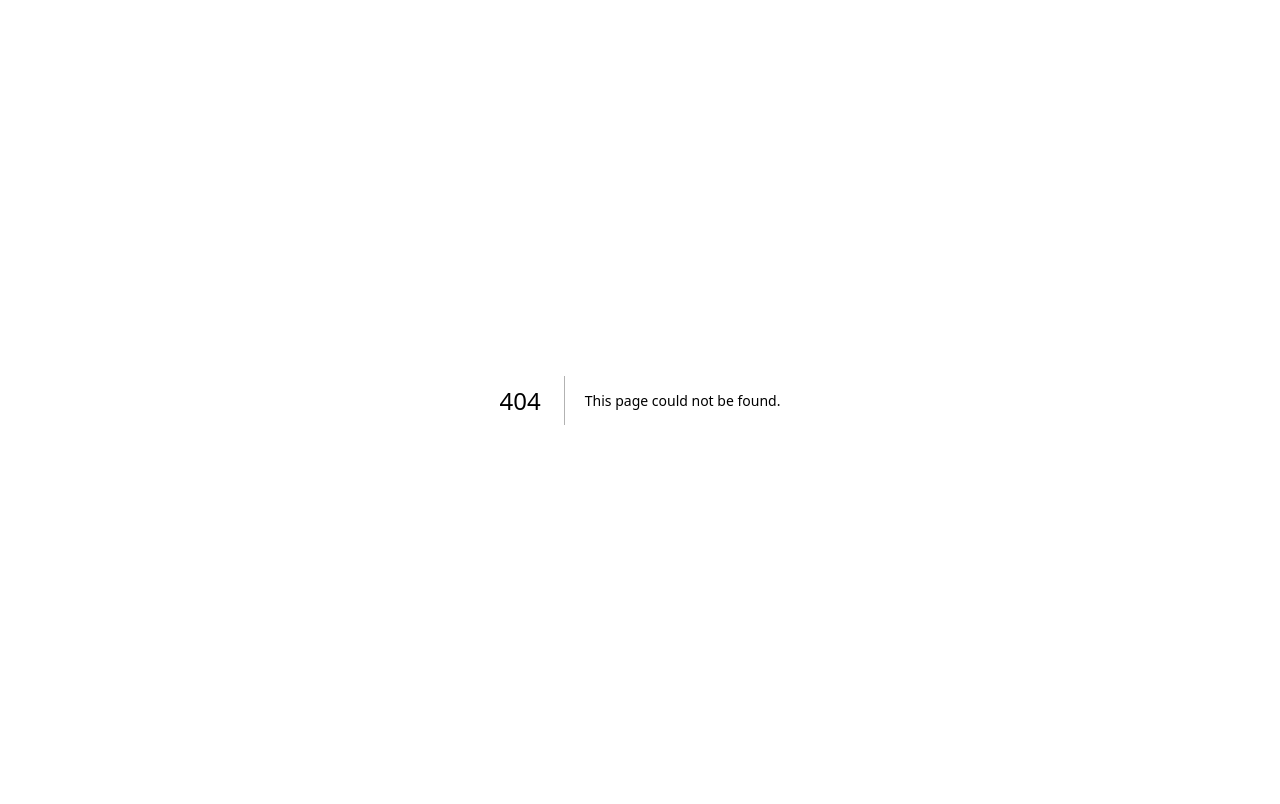
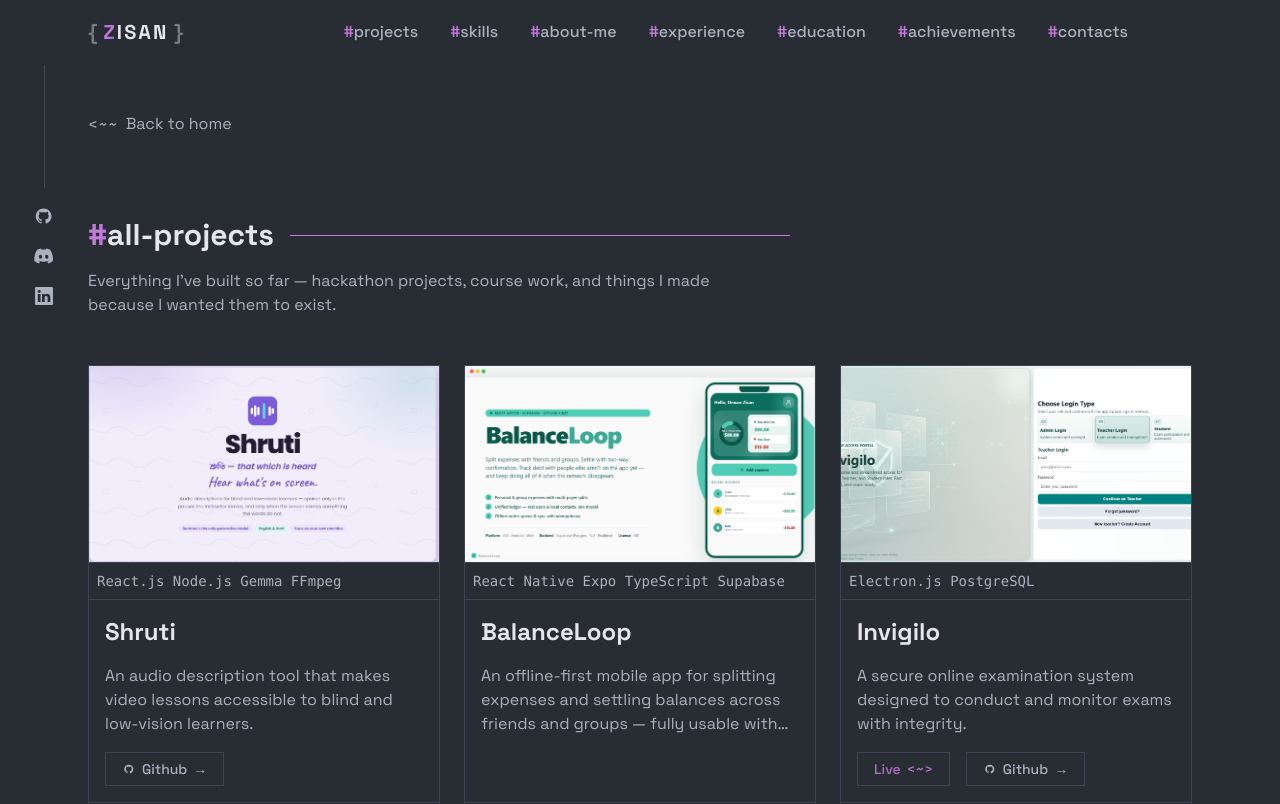
Before and after one commit to ripWr3ncH/zisan-portfolio, a Next.js app: page /projects in a window 1280 px wide. Before the commit this address had no page. Shown: the top 804 px of the page. Built offline with nearby package versions, Linux system fonts and the light colour scheme.

Commit message:
feat: show 6 featured projects with a view-all projects page
The projects section now renders the first 6 projects and links to a
new /projects route listing all of them. Navbar and Footer resolve
section anchors against the current pathname so they route home from
a sub-page.

```diff
--- /dev/null
+++ b/src/app/projects/page.tsx
@@ -0,0 +1,36 @@
+import type { Metadata } from "next";
+import Link from "next/link";
+import Navbar from "@/components/layout/Navbar";
+import Footer from "@/components/layout/Footer";
+import SidebarSocials from "@/components/layout/SidebarSocials";
+import AllProjects from "@/components/sections/AllProjects";
+import { siteConfig } from "@/data/siteConfig";
+
+export const metadata: Metadata = {
+  title: `Projects | ${siteConfig.fullName}`,
+  description: `All projects built by ${siteConfig.fullName} — web apps, mobile apps, compilers, IoT and DevOps work.`,
+};
+
+export default function ProjectsPage() {
+  return (
+    <div className="relative flex min-h-screen w-full flex-col overflow-x-hidden">
+      <SidebarSocials />
+      <Navbar />
+      <main className="max-w-6xl mx-auto px-6 w-full pt-28">
+        <Link
+          href="/"
+          className="group inline-flex items-center gap-2 text-text-secondary hover:text-primary transition-colors mb-8"
+        >
+          <span className="transition-transform duration-200 group-hover:-translate-x-1">
+            {"<~~"}
+          </span>
+          <span className="border-b border-transparent group-hover:border-primary transition-colors">
+            Back to home
+          </span>
+        </Link>
+        <AllProjects />
+      </main>
+      <Footer />
+    </div>
+  );
+}
--- a/src/components/layout/Footer.tsx
+++ b/src/components/layout/Footer.tsx
@@ -1,8 +1,17 @@
+"use client";
+
+import { usePathname } from "next/navigation";
 import { siteConfig } from "@/data/siteConfig";
 import { navLinks } from "@/data/navigation";
 import { LogoIcon } from "@/components/icons";
 
 export default function Footer() {
+  const pathname = usePathname();
+  const isHome = pathname === "/";
+  // Section anchors only resolve on the home page; from a sub-page they
+  // need to route home first.
+  const hrefFor = (href: string) => (isHome ? href : `/${href}`);
+
   return (
     <footer className="mt-20 border-t border-border py-12 px-6">
       <div className="max-w-6xl mx-auto flex flex-col md:flex-row justify-between gap-8">
@@ -25,7 +34,7 @@ export default function Footer() {
             {navLinks.map((link) => (
               <a
                 key={link.label}
-                href={link.href}
+                href={hrefFor(link.href)}
                 className="text-text-secondary hover:text-primary transition-colors"
               >
                 <span className="text-primary">#</span>
--- a/src/components/layout/Navbar.tsx
+++ b/src/components/layout/Navbar.tsx
@@ -1,6 +1,7 @@
 "use client";
 
 import { useState, useEffect } from "react";
+import { usePathname } from "next/navigation";
 import { navLinks } from "@/data/navigation";
 import { socials } from "@/data/socials";
 import {
@@ -25,6 +26,11 @@ export default function Navbar() {
   const [scrolled, setScrolled] = useState(false);
   const [logoName, setLogoName] = useState<"ZISAN" | "DEWAN">("ZISAN");
   const { theme, toggleTheme } = useTheme();
+  const pathname = usePathname();
+  const isHome = pathname === "/";
+  // Section anchors only resolve on the home page; from a sub-page they
+  // need to route home first.
+  const hrefFor = (href: string) => (isHome ? href : `/${href}`);
 
   useEffect(() => {
     const handleScroll = () => setScrolled(window.scrollY > 20);
@@ -51,9 +57,10 @@ export default function Navbar() {
       <div className="max-w-6xl mx-auto px-6 py-4 flex items-center justify-between">
         {/* Logo */}
         <a
-          href="#home"
+          href={isHome ? "#home" : "/"}
           className="flex items-center group cursor-pointer select-none"
           onClick={(e) => {
+            if (!isHome) return;
             e.preventDefault();
             setLogoName((prev) => (prev === "ZISAN" ? "DEWAN" : "ZISAN"));
             window.scrollTo({ top: 0, behavior: "smooth" });
@@ -76,7 +83,7 @@ export default function Navbar() {
           {navLinks.map((link) => (
             <a
               key={link.label}
-              href={link.href}
+              href={hrefFor(link.href)}
               className="relative text-text-secondary hover:text-text-primary transition-colors font-medium group"
             >
               <span className="text-primary">#</span>
@@ -136,12 +143,13 @@ export default function Navbar() {
           {/* Mobile Header */}
           <div className="flex items-center justify-between">
             <a
-              href="#home"
+              href={isHome ? "#home" : "/"}
               className="flex items-center select-none"
               onClick={(e) => {
+                setIsOpen(false);
+                if (!isHome) return;
                 e.preventDefault();
                 setLogoName((prev) => (prev === "ZISAN" ? "DEWAN" : "ZISAN"));
-                setIsOpen(false);
                 window.scrollTo({ top: 0, behavior: "smooth" });
               }}
             >
@@ -171,7 +179,7 @@ export default function Navbar() {
             {navLinks.map((link, i) => (
               <a
                 key={link.label}
-                href={link.href}
+                href={hrefFor(link.href)}
                 onClick={() => setIsOpen(false)}
                 className="text-2xl font-medium text-text-primary hover:text-primary transition-colors"
                 style={{ animationDelay: `${i * 50}ms` }}
--- /dev/null
+++ b/src/components/sections/AllProjects.tsx
@@ -0,0 +1,36 @@
+"use client";
+
+import { allProjects } from "@/data/projects";
+import SectionHeading from "@/components/ui/SectionHeading";
+import ProjectCard from "@/components/ui/ProjectCard";
+import { useInView } from "@/hooks/useInView";
+
+export default function AllProjects() {
+  const { ref, isInView } = useInView(0.05);
+
+  return (
+    <section id="all-projects" className="py-12">
+      <SectionHeading title="all-projects" />
+
+      <p className="text-text-secondary -mt-8 mb-12 max-w-2xl">
+        Everything I&apos;ve built so far &mdash; hackathon projects, course work,
+        and things I made because I wanted them to exist.
+      </p>
+
+      <div
+        ref={ref}
+        className="grid grid-cols-1 md:grid-cols-2 lg:grid-cols-3 gap-6"
+      >
+        {allProjects.map((project, i) => (
+          <div
+            key={project.id}
+            className={`section-reveal h-full ${isInView ? "visible" : ""}`}
+            style={{ transitionDelay: `${(i % 3) * 0.1}s` }}
+          >
+            <ProjectCard project={project} />
+          </div>
+        ))}
+      </div>
+    </section>
+  );
+}
--- a/src/components/sections/Projects.tsx
+++ b/src/components/sections/Projects.tsx
@@ -1,12 +1,14 @@
 "use client";
 
-import { completeApps } from "@/data/projects";
+import Link from "next/link";
+import { allProjects, featuredProjects } from "@/data/projects";
 import SectionHeading from "@/components/ui/SectionHeading";
 import ProjectCard from "@/components/ui/ProjectCard";
 import { useInView } from "@/hooks/useInView";
 
 export default function Projects() {
   const { ref, isInView } = useInView(0.1);
+  const hasMore = allProjects.length > featuredProjects.length;
 
   return (
     <section id="works" className="py-20">
@@ -16,7 +18,7 @@ export default function Projects() {
         ref={ref}
         className="grid grid-cols-1 md:grid-cols-2 lg:grid-cols-3 gap-6"
       >
-        {completeApps.map((project, i) => (
+        {featuredProjects.map((project, i) => (
           <div
             key={project.id}
             className={`section-reveal h-full ${isInView ? "visible" : ""}`}
@@ -26,6 +28,22 @@ export default function Projects() {
           </div>
         ))}
       </div>
+
+      {hasMore && (
+        <div className="mt-10 flex justify-center">
+          <Link
+            href="/projects"
+            className="group inline-flex items-center gap-2 text-text-secondary hover:text-primary transition-colors"
+          >
+            <span className="border-b border-transparent group-hover:border-primary transition-colors">
+              View all {allProjects.length} projects
+            </span>
+            <span className="transition-transform duration-200 group-hover:translate-x-1">
+              {"~~>"}
+            </span>
+          </Link>
+        </div>
+      )}
     </section>
   );
 }
```
